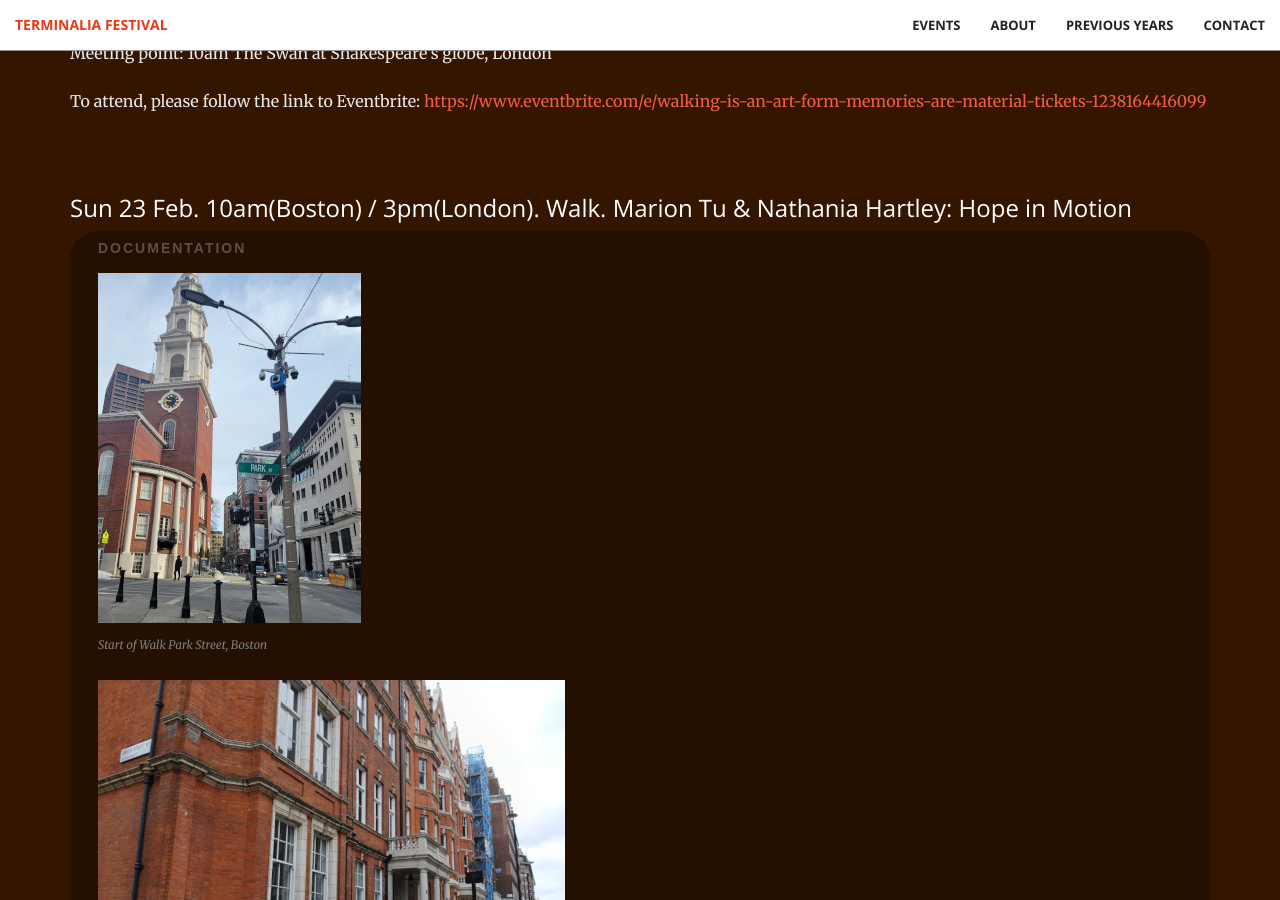
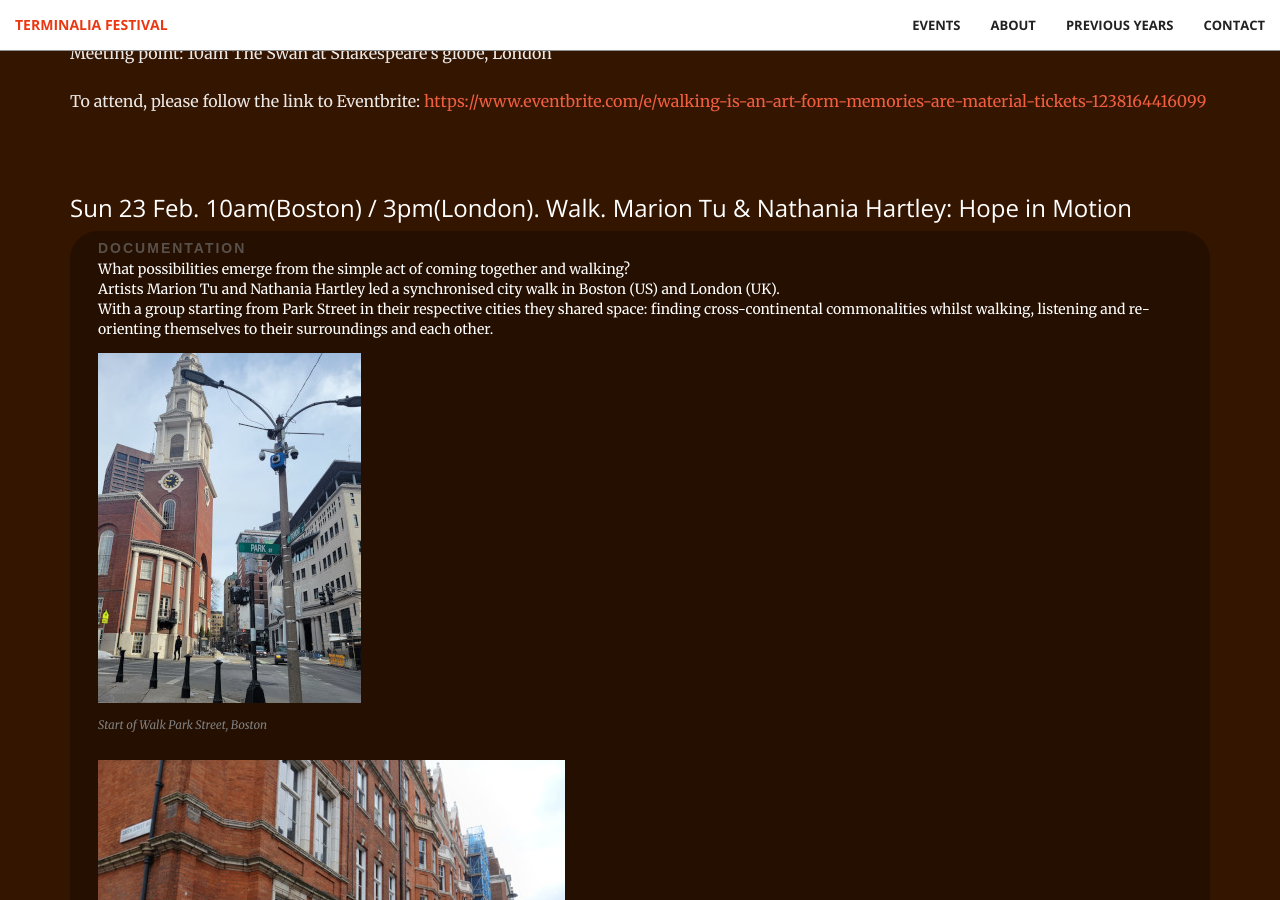
Before and after one commit to timwaters/terminalia, a Jekyll site: the page built from index.html, in a window 1280 px wide and 900 px high, scrolled down 5253 px. Built offline with Jekyll 4.4.1, drawn with Linux system fonts in a browser that asks for light colours.

Commit message:
add blurb for hope in motion

```diff
--- a/_includes/events.html
+++ b/_includes/events.html
@@ -100,6 +100,11 @@
 
           <div class="documentation">
             <div class="doc">documentation</div>
+            What possibilities emerge from the simple act of coming together and walking? <br />
+
+Artists Marion Tu and Nathania Hartley led a synchronised city walk in Boston (US) and London (UK). <br />
+
+With a group starting from Park Street in their respective cities they shared space: finding cross-continental commonalities whilst walking, listening and re-orienting themselves to their surroundings and each other. <br />
               <img src="/img/past/2025/start_of_walk_park_street_boston.jpg">
               <div class="caption2">Start of Walk Park Street, Boston</div>
 
```
